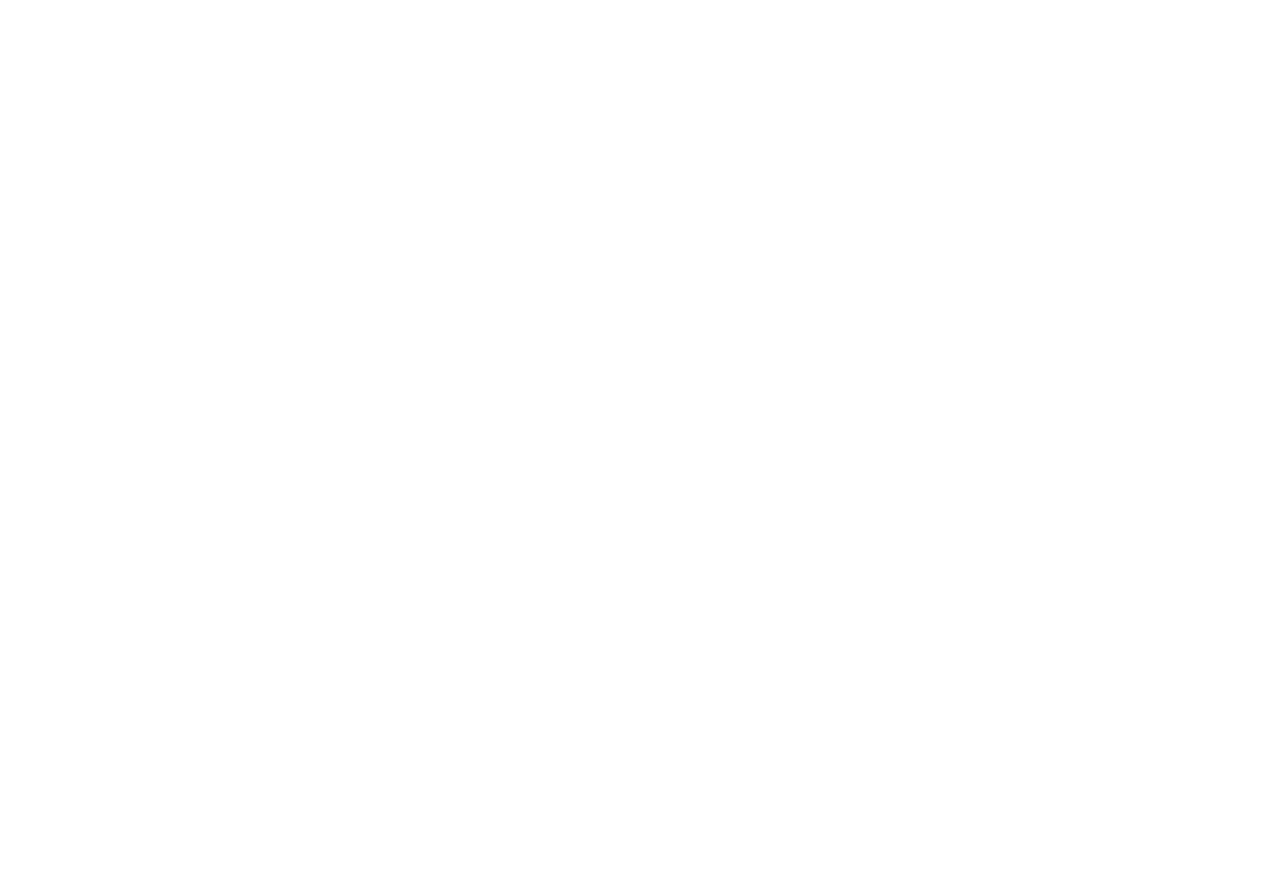
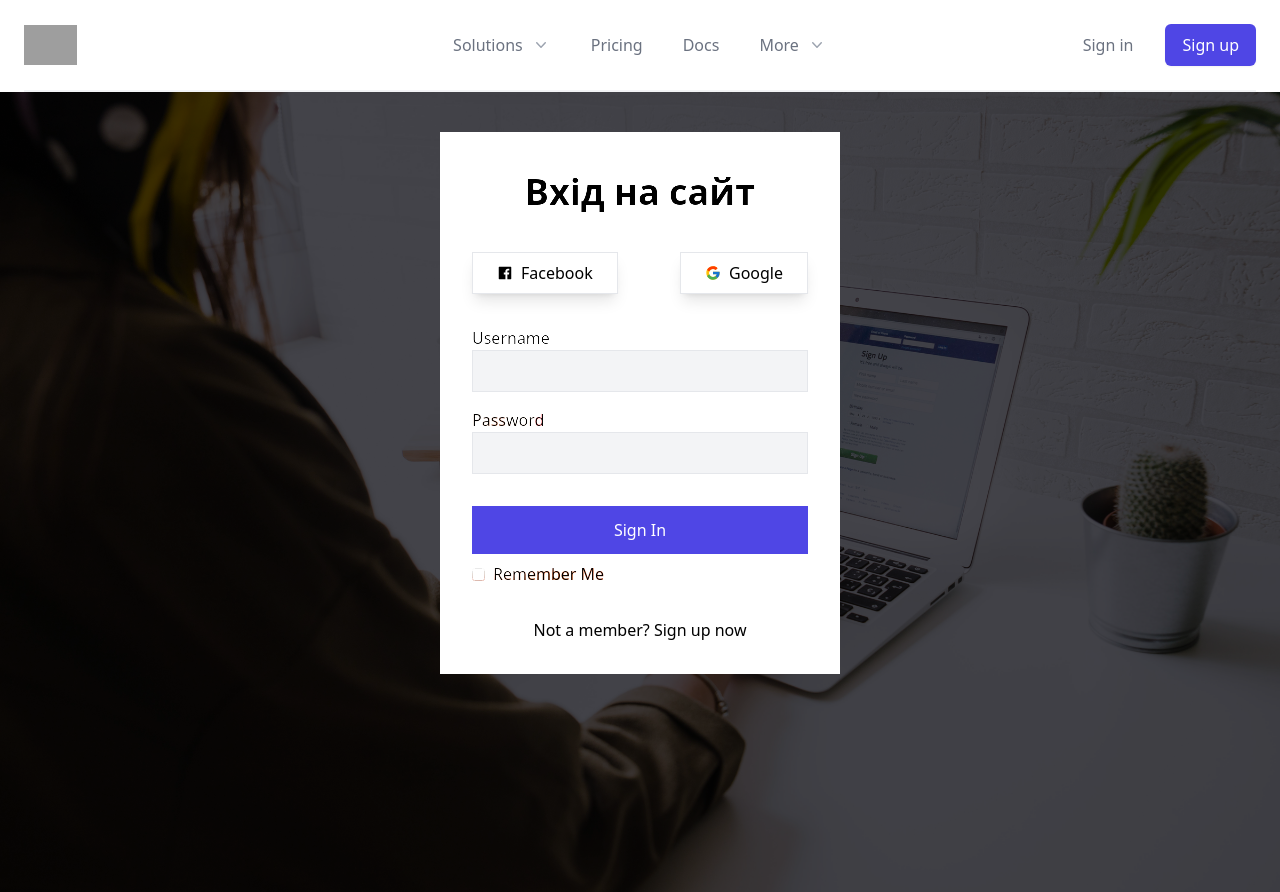
Before and after one commit to novakvova/JAVA_PD014, a React (Create React App) app in the folder my-app/: page /login in a window 1280 px wide. Before the commit this address had no page. Before the commit the page ends 800 px from the top, so only its background shows below. Built offline with nearby package versions, Linux system fonts and the light colour scheme; grey boxes are pictures that could not be loaded.

Commit message:
Working app navigation

```diff
--- a/my-app/package.json
+++ b/my-app/package.json
@@ -16,6 +16,7 @@
     "heroicons": "^2.0.15",
     "react": "^18.2.0",
     "react-dom": "^18.2.0",
+    "react-icons": "^4.7.1",
     "react-router-dom": "^6.8.1",
     "react-scripts": "5.0.1",
     "tailwindcss": "^3.2.7",
--- a/my-app/src/App.tsx
+++ b/my-app/src/App.tsx
@@ -4,6 +4,7 @@
 import { Route, Routes } from 'react-router-dom';
 import DefaultLayout from './components/containers/default';
 import Home from './components/home';
+import LoginPage from './components/auth/login';
 
 const App = () => {
   return (
@@ -11,6 +12,7 @@
       <Routes>
         <Route path="/" element={<DefaultLayout />}>
           <Route index element={<Home />} />
+          <Route path="login" element={<LoginPage />} />
         </Route>
       </Routes>
     </>
--- /dev/null
+++ b/my-app/src/components/auth/login/LoginPage.tsx
@@ -0,0 +1,57 @@
+import { FcGoogle } from "react-icons/fc";
+import { AiFillFacebook } from "react-icons/ai";
+
+import loginImg from "../../../assets/login.jpg";
+import { Link } from "react-router-dom";
+
+const LoginPage = () => {
+  return (
+    <>
+      <div className="relative w-full h-screen bg-zinc-900/90">
+        <img
+          className="absolute w-full h-full object-cover mix-blend-overlay"
+          src={loginImg}
+          alt="/"
+        />
+
+        <div className="flex justify-center py-10 ">
+          <form className="max-w-[400px] w-full mx-auto bg-white p-8">
+            <h2 className="text-4xl font-bold text-center py-2">Вхід на сайт</h2>
+            <div className="flex justify-between py-8">
+              <p className="border shadow-lg hover:shadow-xl px-6 py-2 relative flex items-center">
+                <AiFillFacebook className="mr-2" /> Facebook
+              </p>
+              <p className="border shadow-lg hover:shadow-xl px-6 py-2 relative flex items-center">
+                <FcGoogle className="mr-2" /> Google
+              </p>
+            </div>
+            <div className="flex flex-col mb-4">
+              <label>Username</label>
+              <input className="border relative bg-gray-100 p-2" type="text" />
+            </div>
+            <div className="flex flex-col ">
+              <label>Password</label>
+              <input
+                className="border relative bg-gray-100 p-2"
+                type="password"
+              />
+            </div>
+            <button className="w-full py-3 mt-8 bg-indigo-600 hover:bg-indigo-500 relative text-white">
+              Sign In
+            </button>
+            <p className="flex items-center mt-2">
+              <input className="mr-2" type="checkbox" />
+              Remember Me
+            </p>
+            <Link to="/" className="relative">
+              <p className="text-center mt-8">Not a member? Sign up now</p>
+            </Link>
+
+          </form>
+        </div>
+      </div>
+    </>
+  );
+};
+
+export default LoginPage;
--- /dev/null
+++ b/my-app/src/components/auth/login/index.tsx
@@ -0,0 +1,3 @@
+import LoginPage from "./LoginPage";
+
+export default LoginPage;
--- a/my-app/src/components/containers/default/DefaultHeader.tsx
+++ b/my-app/src/components/containers/default/DefaultHeader.tsx
@@ -15,6 +15,7 @@
   XMarkIcon,
 } from '@heroicons/react/24/outline'
 import { ChevronDownIcon } from '@heroicons/react/20/solid'
+import { Link } from 'react-router-dom'
 
 const solutions = [
   {
@@ -248,9 +249,9 @@
               </Popover>
             </Popover.Group>
             <div className="hidden items-center justify-end md:flex md:flex-1 lg:w-0">
-              <a href="#" className="whitespace-nowrap text-base font-medium text-gray-500 hover:text-gray-900">
+              <Link to="/login" className="whitespace-nowrap text-base font-medium text-gray-500 hover:text-gray-900">
                 Sign in
-              </a>
+              </Link>
               <a
                 href="#"
                 className="ml-8 inline-flex items-center justify-center whitespace-nowrap rounded-md border border-transparent bg-indigo-600 px-4 py-2 text-base font-medium text-white shadow-sm hover:bg-indigo-700"
@@ -331,9 +332,9 @@
                   </a>
                   <p className="mt-6 text-center text-base font-medium text-gray-500">
                     Existing customer?{' '}
-                    <a href="#" className="text-indigo-600 hover:text-indigo-500">
+                    <Link to="/login" className="text-indigo-600 hover:text-indigo-500">
                       Sign in
-                    </a>
+                    </Link>
                   </p>
                 </div>
               </div>
--- a/my-app/src/components/home/index.tsx
+++ b/my-app/src/components/home/index.tsx
@@ -1,20 +1,89 @@
 import axios from "axios";
 import { useEffect } from "react";
 
+const callouts = [
+  {
+    name: "Desk and Office",
+    description: "Work from home accessories",
+    imageSrc:
+      "https://tailwindui.com/img/ecommerce-images/home-page-02-edition-01.jpg",
+    imageAlt:
+      "Desk with leather desk pad, walnut desk organizer, wireless keyboard and mouse, and porcelain mug.",
+    href: "#",
+  },
+  {
+    name: "Self-Improvement",
+    description: "Journals and note-taking",
+    imageSrc:
+      "https://tailwindui.com/img/ecommerce-images/home-page-02-edition-02.jpg",
+    imageAlt:
+      "Wood table with porcelain mug, leather journal, brass pen, leather key ring, and a houseplant.",
+    href: "#",
+  },
+  {
+    name: "Travel",
+    description: "Daily commute essentials",
+    imageSrc:
+      "https://tailwindui.com/img/ecommerce-images/home-page-02-edition-03.jpg",
+    imageAlt: "Collection of four insulated travel bottles on wooden shelf.",
+    href: "#",
+  },
+  {
+    name: "Travel 2",
+    description: "Daily commute essentials 2",
+    imageSrc:
+      "https://tailwindui.com/img/ecommerce-images/home-page-02-edition-03.jpg",
+    imageAlt: "Collection of four insulated travel bottles on wooden shelf.",
+    href: "#",
+  },
+];
+
 const Home = () => {
-
   useEffect(() => {
-         axios.get("http://localhost:8082/api/categories").then(resp => {
+    axios.get("http://localhost:8082/api/categories").then((resp) => {
       console.log("resp = ", resp);
     });
+  }, []);
 
-    }, [])
+  const content = callouts.map((callout) => (
+    <div key={callout.name} className="group relative">
+      <div className="relative h-80 w-full overflow-hidden rounded-lg bg-white group-hover:opacity-75 sm:aspect-w-2 sm:aspect-h-1 sm:h-64 lg:aspect-w-1 lg:aspect-h-1">
+        <img
+          src={callout.imageSrc}
+          alt={callout.imageAlt}
+          className="h-full w-full object-cover object-center"
+        />
+      </div>
+      <h3 className="mt-6 text-sm text-gray-500">
+        <a href={callout.href}>
+          <span className="absolute inset-0" />
+          {callout.name}
+        </a>
+      </h3>
+      <p className="text-base font-semibold text-gray-900">
+        {callout.description}
+      </p>
+    </div>
+  ));
 
   return (
     <>
-            <h1 className='text-3xl font-bold underline'>Hello React!</h1>
+      <div className="bg-gray-100">
+        <div className="mx-auto max-w-7xl px-2 sm:px-4 md:px-6 lg:px-8">
+          <div className="mx-auto max-w-2xl py-16 sm:py-24 lg:max-w-none lg:py-32">
+            <h2 className="text-2xl font-bold text-gray-900">Списко категорій</h2>
+
+            <div className="mt-6 space-y-12
+                sm:grid sm:grid-cols-2 sm:gap-x-2 sm:space-y-0
+                md:grid md:grid-cols-3 md:gap-x-4 md:space-y-0
+                lg:grid lg:grid-cols-4 lg:gap-x-6 lg:space-y-0">
+              {content}
+            </div>
+          </div>
+        </div>
+      </div>
     </>
   );
-}
+};
 
 export default Home;
```
Also changed, not shown: my-app/src/assets/login.jpg (added), 1 other file (tests, documents, lock files or other folders). Lines whose indentation alone changed are shown as unchanged.
